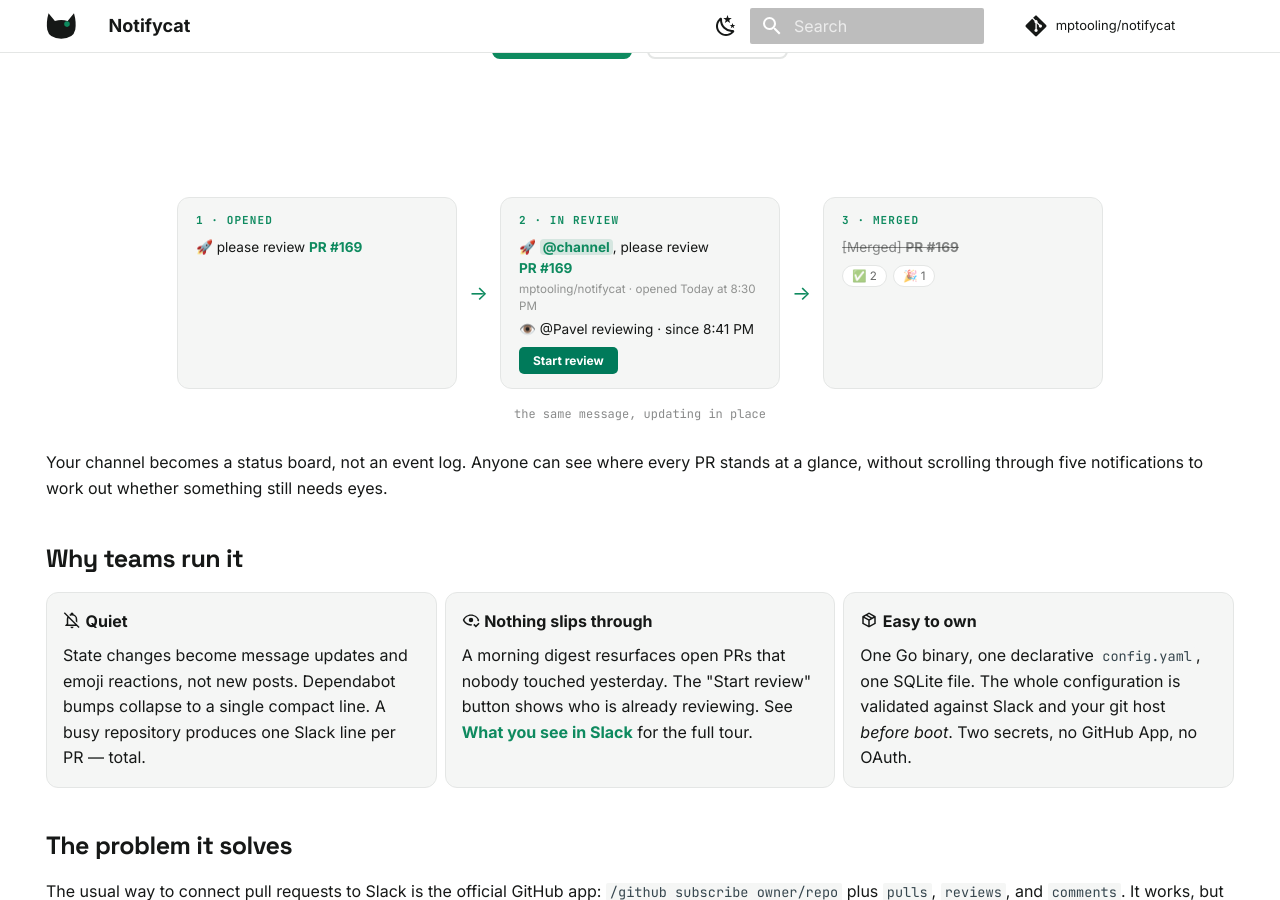
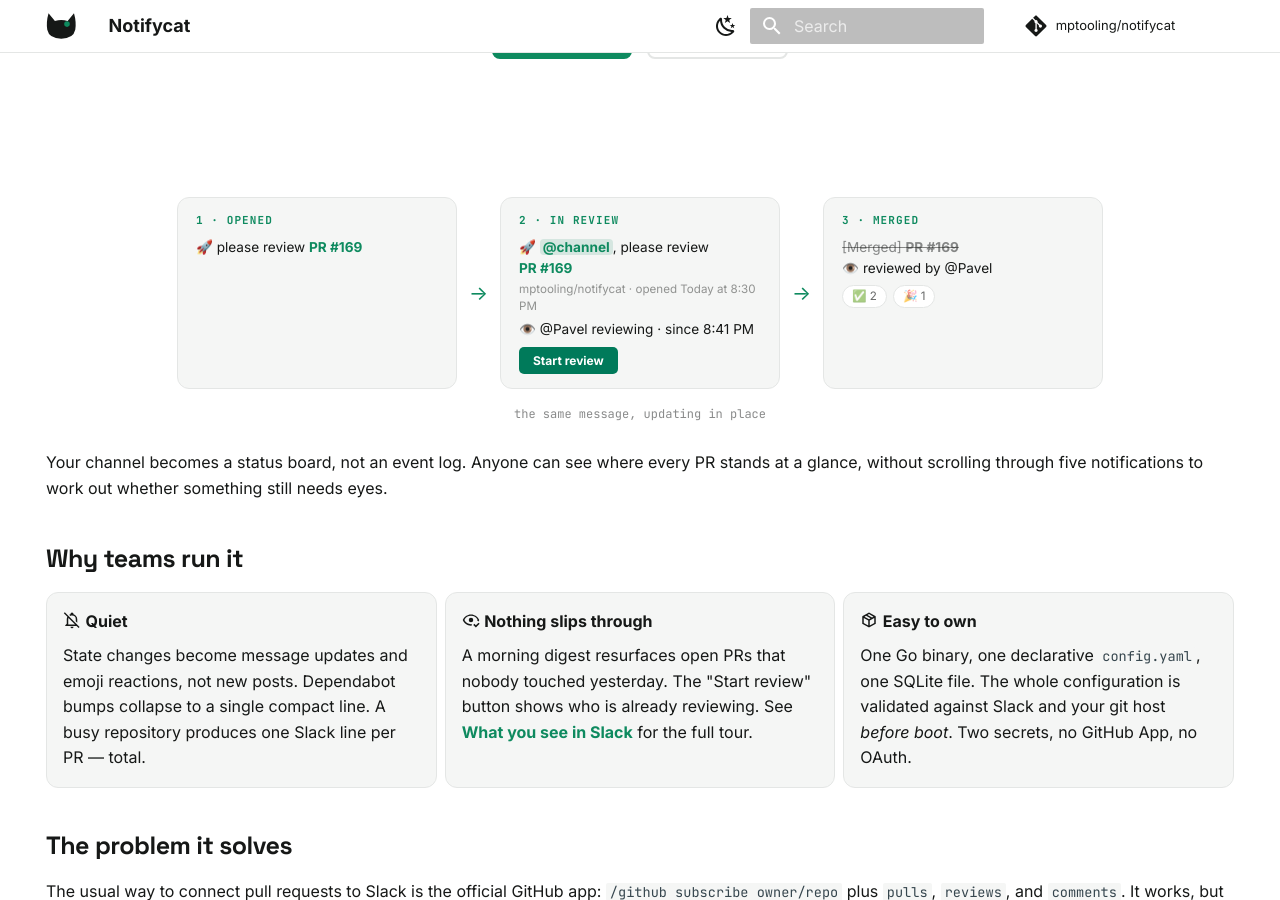
Before and after one commit to mptooling/notifycat, an MkDocs documentation site: the page built from docs/index.md, in a window 1280 px wide and 900 px high, scrolled down 425 px. Built offline with MkDocs 1.6.1 and Material for MkDocs 9.7.7, drawn with Linux system fonts in a browser that asks for light colours; comment, search, counter and statistics services are not loaded.

Commit message:
docs: reviewed-by line on merged lifecycle stage

```diff
--- a/docs/index.md
+++ b/docs/index.md
@@ -22,6 +22,7 @@ hide:
   <div class="nc-lifecycle__stage">
     <div class="nc-lifecycle__label">3 · MERGED</div>
     <div class="nc-lifecycle__txt"><s>[Merged] <span class="nc-lifecycle__link">PR #169</span></s></div>
+    <div class="nc-lifecycle__txt">👁️ reviewed by @Pavel</div>
     <div><span class="nc-rx">✅ 2</span><span class="nc-rx">🎉 1</span></div>
   </div>
   <div class="nc-lifecycle__caption">the same message, updating in place</div>
```
